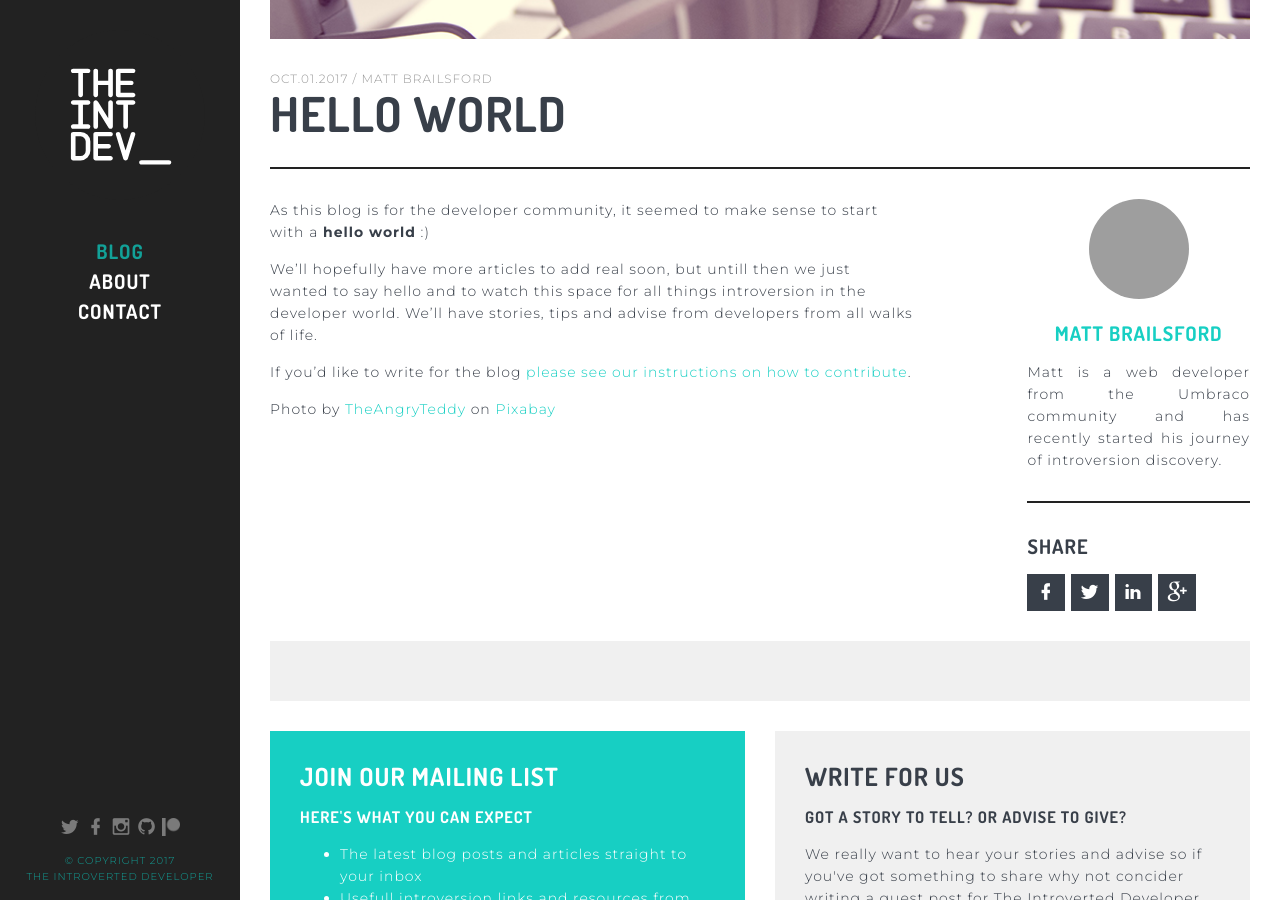
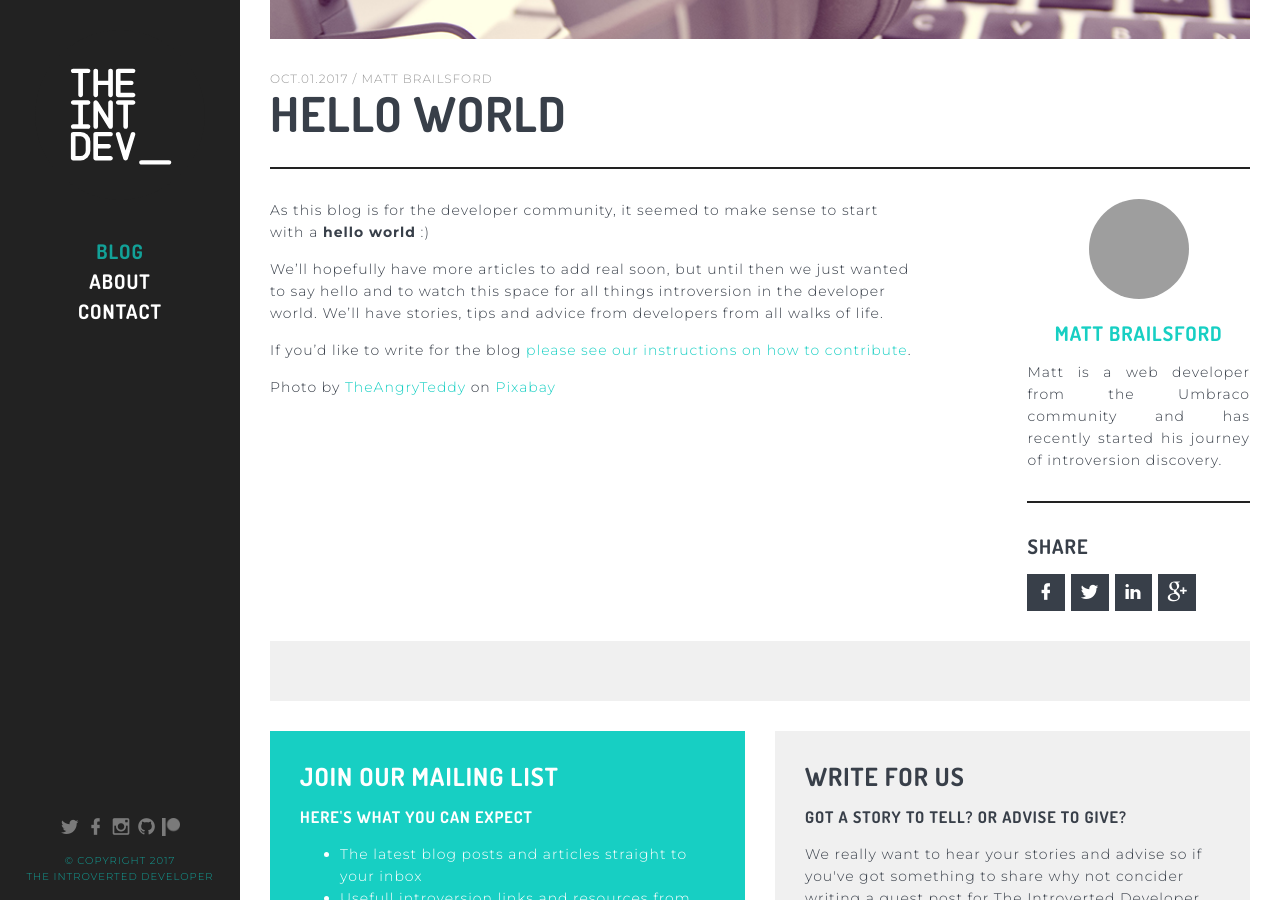
Before and after one commit to theintdev/theintdev.github.io, a Jekyll site: the page built from _posts/2017-10-01-hello-world.md, in a window 1280 px wide and 900 px high, scrolled down 411 px. Built offline with Jekyll 4.4.1, drawn with Linux system fonts in a browser that asks for light colours; nearby versions of some CDN libraries; comment, search, counter and statistics services are not loaded; grey boxes are pictures that could not be loaded.

Commit message:
Update 2017-10-01-hello-world.md
Grammar & typo corrections

```diff
--- a/_posts/2017-10-01-hello-world.md
+++ b/_posts/2017-10-01-hello-world.md
@@ -13,7 +13,7 @@ author:
 
 As this blog is for the developer community, it seemed to make sense to start with a **hello world** :)
 
-We'll hopefully have more articles to add real soon, but untill then we just wanted to say hello and to watch this space for all things introversion in the developer world. We'll have stories, tips and advise from developers from all walks of life.
+We'll hopefully have more articles to add real soon, but until then we just wanted to say hello and to watch this space for all things introversion in the developer world. We'll have stories, tips and advice from developers from all walks of life.
 
 If you'd like to write for the blog [please see our instructions on how to contribute](https://github.com/theintdev/theintdev.github.io/blob/master/README.md).
 
```
